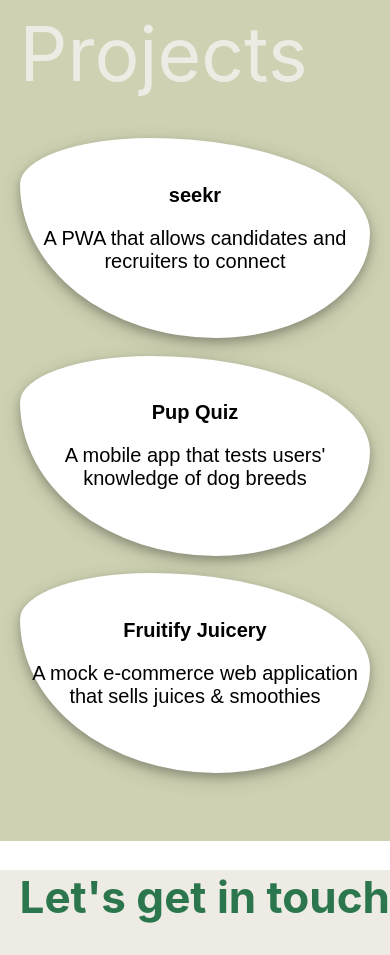
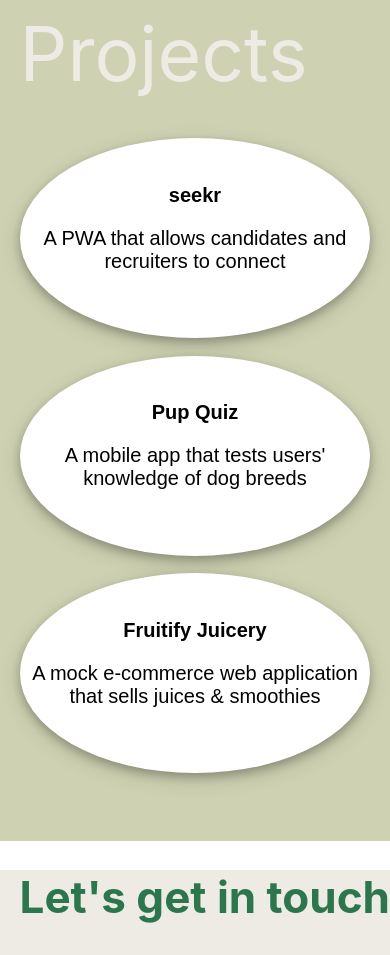
Before and after one commit to mackenziekroon/portfolio-new, a React (Create React App) app: page / in a window 390 px wide. Shown: the part 940-1895 px from the top of the page. Built offline with nearby package versions, Linux system fonts and the light colour scheme.

Commit message:
project pods css

```diff
--- a/src/App.css
+++ b/src/App.css
@@ -130,7 +130,6 @@ body {
   width: 100vw;
   height: 80vh;
   /* margin-bottom: 5%; */
-  /* overflow: hidden; */
 }
 
 @media only screen and (max-width: 600px) {
@@ -179,6 +178,8 @@ body {
   border-radius: 15%;
   border: solid 3px white;
   box-shadow: 0 4px 8px 0 rgba(0, 0, 0, 0.2), 0 6px 20px 0 rgba(0, 0, 0, 0.19);
+  padding-right: 1%;
+  padding-left: 1%;
 }
 
 @media only screen and (max-width: 600px) {
@@ -186,12 +187,12 @@ body {
     height: 200px;
     width: 350px;
     margin-bottom: 5%;
-    border-radius: 37% 63% 44% 56% / 23% 48% 52% 77%;
+    border-radius: 80%;
   }
 }
 
 .project-pods:hover {
-  border: solid 7px #1e5234;
+  border: solid 2px #b6bb8b;
 }
 
 .pup-quiz {
```
